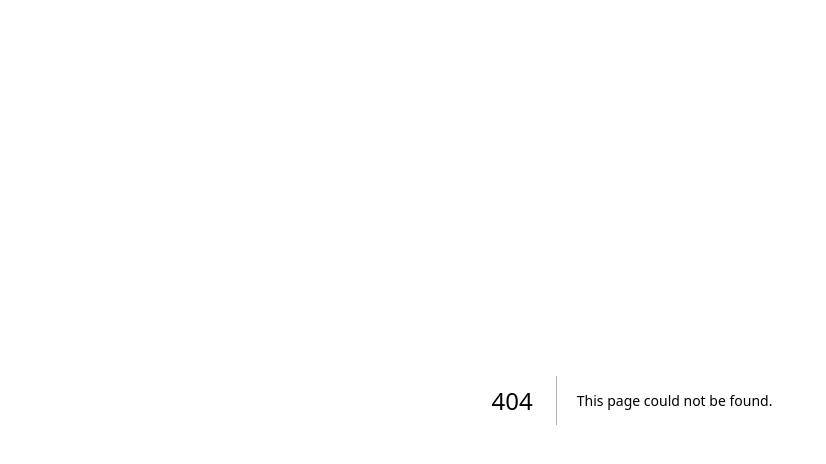
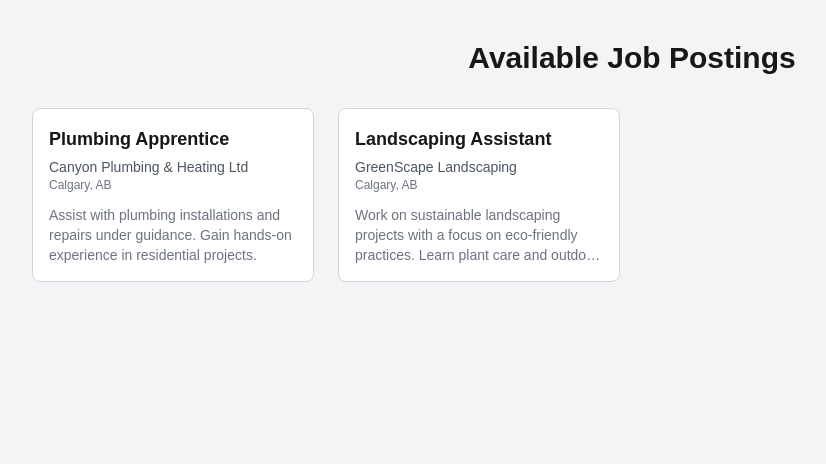
Before and after one commit to rumezaa/Hackthechange, a Next.js app: page /job-postings in a window 1280 px wide. Before the commit this address had no page. Shown: the top 464 px of the page, without its empty margins (8-834 px from the left). Built offline with nearby package versions, Linux system fonts and the light colour scheme.

Commit message:
JobPosting

```diff
--- a/package.json
+++ b/package.json
@@ -10,9 +10,9 @@
   },
   "dependencies": {
     "firebase": "^11.0.1",
-    "next": "15.0.3",
-    "react": "19.0.0-rc-66855b96-20241106",
-    "react-dom": "19.0.0-rc-66855b96-20241106"
+    "next": "^15.0.3",
+    "react": "^19.0.0-rc-66855b96-20241106",
+    "react-dom": "^19.0.0-rc-66855b96-20241106"
   },
   "devDependencies": {
     "eslint": "^8",
--- /dev/null
+++ b/src/pages/job-postings.js
@@ -0,0 +1,56 @@
+import { useState } from "react";
+
+const jobPostings = [
+  {
+    id: 1,
+    title: "Plumbing Apprentice",
+    company: "Canyon Plumbing & Heating Ltd",
+    location: "Calgary, AB",
+    description:
+      "Assist with plumbing installations and repairs under guidance. Gain hands-on experience in residential projects.",
+    details:
+      "This position is for those seeking to learn the basics of plumbing with semi-supervised work to ensure quality. Ideal for candidates interested in a long-term career in plumbing.",
+  },
+  {
+    id: 2,
+    title: "Landscaping Assistant",
+    company: "GreenScape Landscaping",
+    location: "Calgary, AB",
+    description:
+      "Work on sustainable landscaping projects with a focus on eco-friendly practices. Learn plant care and outdoor design.",
+    details:
+      "The role includes basic landscaping tasks with a focus on sustainable practices. Ideal for those with a passion for outdoor work and environmental conservation.",
+  },
+  // Place for more job postings
+];
+
+export default function JobPostings() {
+  const [hoveredId, setHoveredId] = useState(null);
+
+  return (
+    <div className="flex flex-col items-center bg-gray-100 min-h-screen p-10">
+      <h1 className="text-3xl font-bold text-blurple mb-8">Available Job Postings</h1>
+      <div className="grid grid-cols-1 sm:grid-cols-2 md:grid-cols-3 lg:grid-cols-4 gap-6 w-full">
+        {jobPostings.map((job) => (
+          <div
+            key={job.id}
+            onMouseEnter={() => setHoveredId(job.id)}
+            onMouseLeave={() => setHoveredId(null)}
+            className={`relative overflow-hidden border border-gray-300 rounded-lg p-4 transition-transform duration-300 ${
+              hoveredId === job.id ? "scale-105 shadow-lg" : "scale-100"
+            } bg-white`}
+          >
+            <h2 className="text-lg font-semibold text-blurple mb-1">{job.title}</h2>
+            <h3 className="text-sm text-gray-600">{job.company}</h3>
+            <p className="text-xs text-gray-500">{job.location}</p>
+            {hoveredId === job.id ? (
+              <p className="mt-3 text-sm text-gray-700">{job.details}</p>
+            ) : (
+              <p className="mt-3 text-sm text-gray-500 line-clamp-3">{job.description}</p>
+            )}
+          </div>
+        ))}
+      </div>
+    </div>
+  );
+}
```
Also changed, not shown: 1 other file (tests, documents, lock files or other folders).
